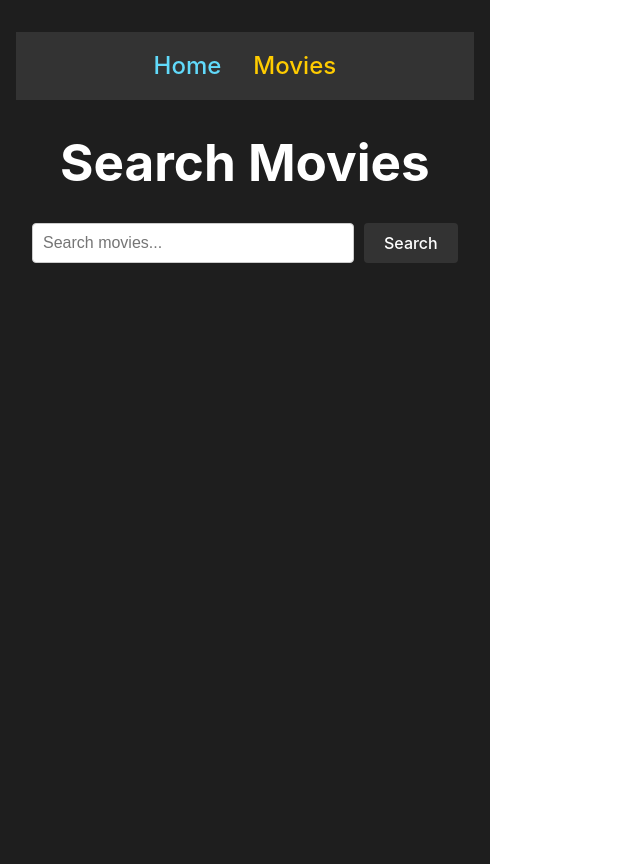
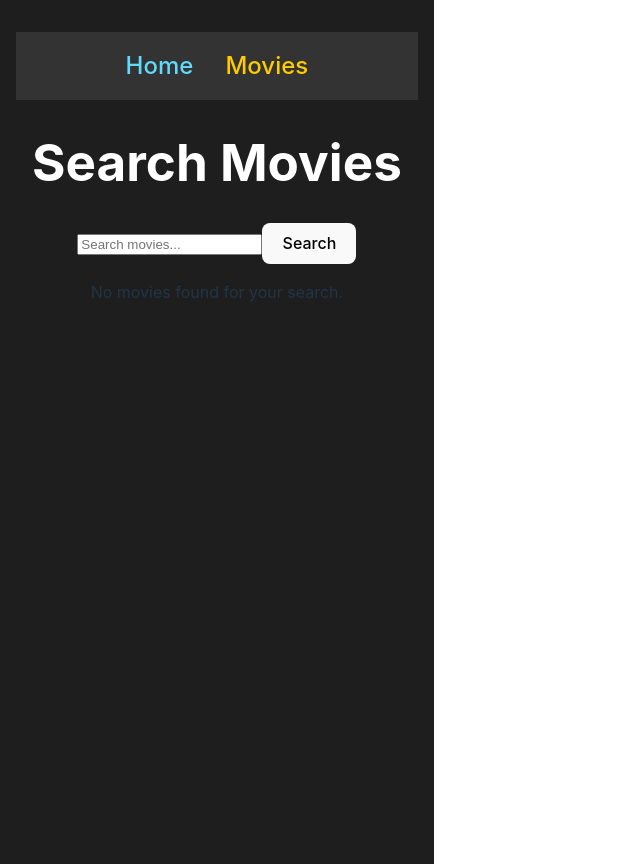
Before and after one commit to AntoninaSych/Movie-Finder, a React (Vite) app: page /movies in a window 1280 px wide. Shown: the whole page, without its empty margins (0-640 px from the left). Built offline with nearby package versions, Linux system fonts and the light colour scheme.

Commit message:
no results updated

```diff
--- a/src/pages/MoviesPage.jsx
+++ b/src/pages/MoviesPage.jsx
@@ -1,8 +1,6 @@
 import React, { useState, useEffect } from 'react';
 import { Link, useSearchParams } from 'react-router-dom';
 import { searchMovies } from '../api';
-import SearchForm from '../components/SearchForm';
-import '../css/MoviesPage.css';
 
 const MoviesPage = () => {
     const [movies, setMovies] = useState([]);
@@ -24,11 +22,19 @@ const MoviesPage = () => {
     };
 
     return (
-        <div>
+        <div className="container">
             <h1>Search Movies</h1>
-            <SearchForm query={query} setQuery={setQuery} handleSearch={handleSearch} />
+            <form onSubmit={handleSearch}>
+                <input
+                    type="text"
+                    value={query}
+                    onChange={(e) => setQuery(e.target.value)}
+                    placeholder="Search movies..."
+                />
+                <button type="submit">Search</button>
+            </form>
 
-            {movies.length > 0 && (
+            {movies.length > 0 ? (
                 <ul>
                     {movies.map((movie) => (
                         <li key={movie.id}>
@@ -38,6 +44,8 @@ const MoviesPage = () => {
                         </li>
                     ))}
                 </ul>
+            ) : (
+                <p>No movies found for your search.</p>
             )}
         </div>
     );
```
